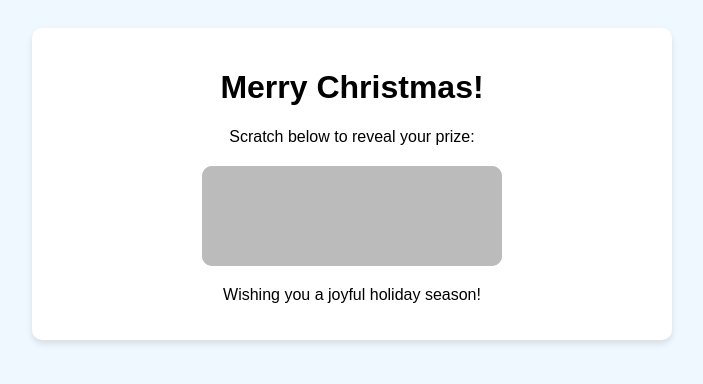
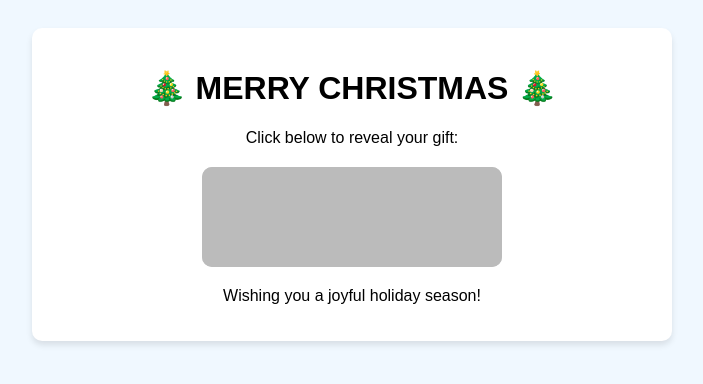
Before and after one commit to Skyyy3131/christmas-card, a plain HTML site: page index.html in a window 1280 px wide. Shown: the whole page, without its empty margins (288-991 px from the left). Drawn offline with Linux system fonts and the light colour scheme.

Commit message:
Update index.html

```diff
--- a/index.html
+++ b/index.html
@@ -55,8 +55,8 @@
 </head>
 <body>
   <div class="card">
-    <h1>Merry Christmas!</h1>
-    <p>Scratch below to reveal your prize:</p>
+    <h1><B>🎄 MERRY CHRISTMAS 🎄</h1></B>
+    <p>Click below to reveal your gift:</p>
     <div class="scratch-area" onclick="revealPrize()">
       <div class="scratch-cover"></div>
       <div class="prize" id="prize"></div>
```
